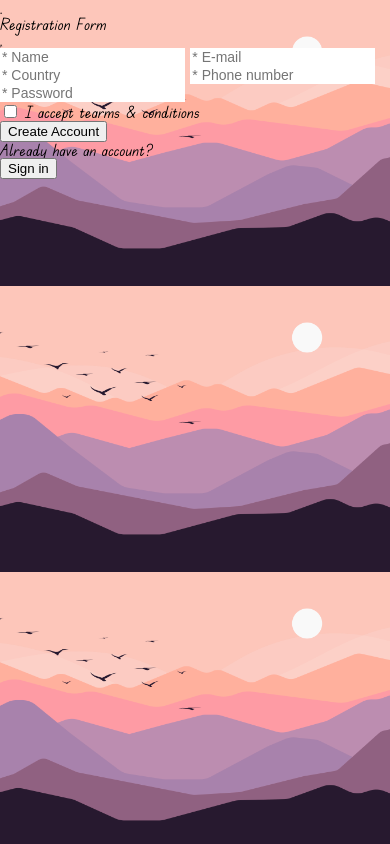
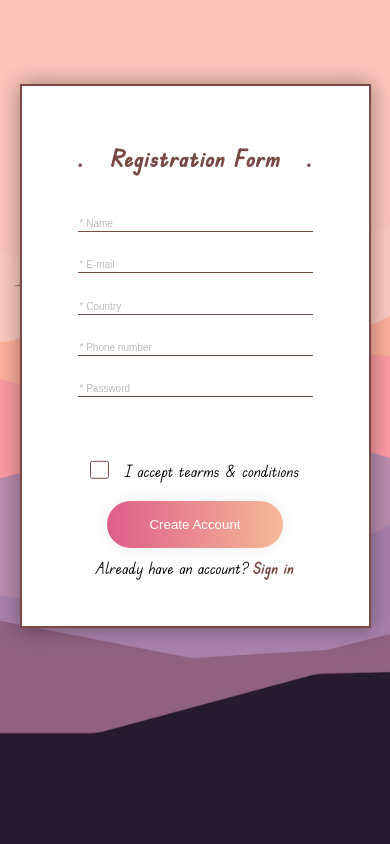
Before and after one commit to NikolaMilinkovic/registration-form-practice, a plain HTML site: page index.html in a window 390 px wide. Drawn offline with Linux system fonts and the light colour scheme.

Commit message:
Add phone responsive design

```diff
--- a/stylesheet.css
+++ b/stylesheet.css
@@ -50,8 +50,8 @@ table {
 :root{
     height: 100vh;
     background-image: url("./Images/form-practice-background-image.jpg");
-    background-position: center top;
-    background-repeat: repeat;
+    background-position: center center;
+    background-repeat: no-repeat;
     background-size: 110%,110%;
     --custom-font-family: EduTasFont, Verdana, Geneva, Tahoma, sans-serif;
     font-family: var(--custom-font-family);
@@ -63,6 +63,160 @@ input{
     font-size: 14px;
 }
 
+@media screen and (max-width: 899px){
+    :root{
+        background-size: cover;
+        padding-left: 5%;
+        padding-right: 5%;
+        --border-color: rgb(121, 74, 69);
+        --btn-color: #cf8674;
+    }
+
+    #form-container>* , #form-container>*>*{
+        display: flex;
+        flex-direction: column;
+    }
+    fieldset>*{
+        margin: 0.7rem 0;
+    }
+    #form-container{
+        min-height: auto;
+        margin-top: 10vh;
+        background-color: white;
+        border: 2px solid var(--border-color);
+        padding: 3rem 3.5rem;
+        box-shadow: 0px 0px 21px 1px rgba(0,0,0,0.36);
+        -webkit-box-shadow: 0px 0px 21px 1px rgba(0,0,0,0.36);
+        -moz-box-shadow: 0px 0px 21px 1px rgba(0,0,0,0.36);
+    }
+    #header-container{
+        display: flex;
+        justify-content: space-evenly;
+        margin-bottom: 2rem;
+    }
+    #header-container>*{
+        color: var(--border-color);
+        font-size: 24px;
+        font-weight: bold;
+    }
+    #h1-header{
+        text-align: center;
+        position: absolute;
+    }
+    #p-left{
+        display: flex;
+        margin-right: auto;
+    }
+    #p-right{
+        display: flex;
+        margin-left: auto;
+    }
+    input{
+        border-bottom: 1px solid var(--border-color);
+    }
+    #sign-in-container, #term-fieldset{
+        display: flex;
+        flex-direction: row;
+        align-items: center;
+        justify-content: center;
+    }
+    #term-fieldset{
+        margin-top: 5vh;
+    }
+    #tearms-cb{
+
+        margin-right: 1rem;
+    }
+    input[type=checkbox]:hover, label[for=tearms-cb]:hover{
+        cursor: pointer;
+    }
+    input[type=checkbox] {
+        -webkit-appearance: none;
+        appearance: none;
+        background-color: #fff;
+
+        font: inherit;
+        color: var(--btn-color);
+        width: 1.15em;
+        height: 1.15em;
+        border: 0.15em solid var(--border-color);
+        border-radius: 0.15em;
+        transform: translateY(-0.075em);
+        accent-color: var(--btn-color);
+        border: 1px solid var(--border-color);
+        place-content: center;
+        display: grid;
+    }
+    input[type=checkbox]::before{
+        content: "";
+        width: 0.65em;
+        height: 0.65em;
+        transform: scale(0);
+        transition: 120ms transform ease-in-out;
+        box-shadow: inset 1em 1em var(--btn-color);
+        transform-origin: center;
+        clip-path: polygon(14% 44%, 0 65%, 50% 100%, 100% 16%, 80% 0%, 43% 62%);
+    }
+    input[type=checkbox]:checked::before{
+        transform: scale(1.2);
+    }
+    input::placeholder{
+        font-size: 10px;
+        color: #bbbbbb;
+    }
+        #btn-submit {
+        align-self: center;
+        align-items: center;
+        border-radius: 30px;
+        padding: 1rem 2rem;
+        min-width: 75%;
+        margin: 1rem;
+        background-image: linear-gradient(to right, #DD5E89 0%, #F7BB97  51%, #DD5E89  100%);
+        margin: 10px;
+        transition: 0.3s;
+        background-size: 200% auto;
+        color: white;
+        border: none;
+        box-shadow: 0 0 20px #eee;
+        border-radius: 30px;
+        display: block;
+      }
+      #btn-submit:focus{
+        background-color: var(--btn-color);
+      }
+
+      button#btn-sign-in{
+        border: none;
+        font-family: var(--custom-font-family);
+        font-size: 16px;
+        background: none;
+        color: var(--border-color);
+        margin: 0;
+        margin-left: 0.2em;
+        padding: 0;
+        font-size: 16px;
+        cursor: pointer;
+        display: inline-block;
+        font-weight: 600;
+      }
+      #sign-in-text{
+        justify-content: center;
+      }
+
+      @keyframes btn-submit {
+        from{
+            transform: scale(1);
+        }
+        to{
+            transform: scale(0.95);
+        }
+      }
+
+
+
+
+}
+
 @media screen and (min-width: 900px) {
 
     :root{
@@ -70,6 +224,23 @@ input{
         padding-right: 35%;
         --border-color: rgb(121, 74, 69);
         --btn-color: #cf8674;
+    }
+    #form-container>* , #form-container>*>*{
+        display: flex;
+        flex-direction: column;
+    }
+    fieldset>*{
+        margin: 0.7rem 0;
+    }
+    #form-container{
+        min-height: auto;
+        margin-top: 10vh;
+        background-color: white;
+        border: 2px solid var(--border-color);
+        padding: 3rem 4rem;
+        box-shadow: 0px 0px 21px 1px rgba(0,0,0,0.36);
+        -webkit-box-shadow: 0px 0px 21px 1px rgba(0,0,0,0.36);
+        -moz-box-shadow: 0px 0px 21px 1px rgba(0,0,0,0.36);
     }
     #header-container{
         display: flex;
@@ -92,23 +263,6 @@ input{
     #p-right{
         display: flex;
         margin-left: auto;
-    }
-    #form-container>* , #form-container>*>*{
-        display: flex;
-        flex-direction: column;
-    }
-    fieldset>*{
-        margin: 0.7rem 0;
-    }
-    #form-container{
-        min-height: auto;
-        margin-top: 10vh;
-        background-color: white;
-        border: 2px solid var(--border-color);
-        padding: 3rem 4rem;
-        box-shadow: 0px 0px 21px 1px rgba(0,0,0,0.36);
-        -webkit-box-shadow: 0px 0px 21px 1px rgba(0,0,0,0.36);
-        -moz-box-shadow: 0px 0px 21px 1px rgba(0,0,0,0.36);
     }
     input{
         border-bottom: 1px solid var(--border-color);
```
